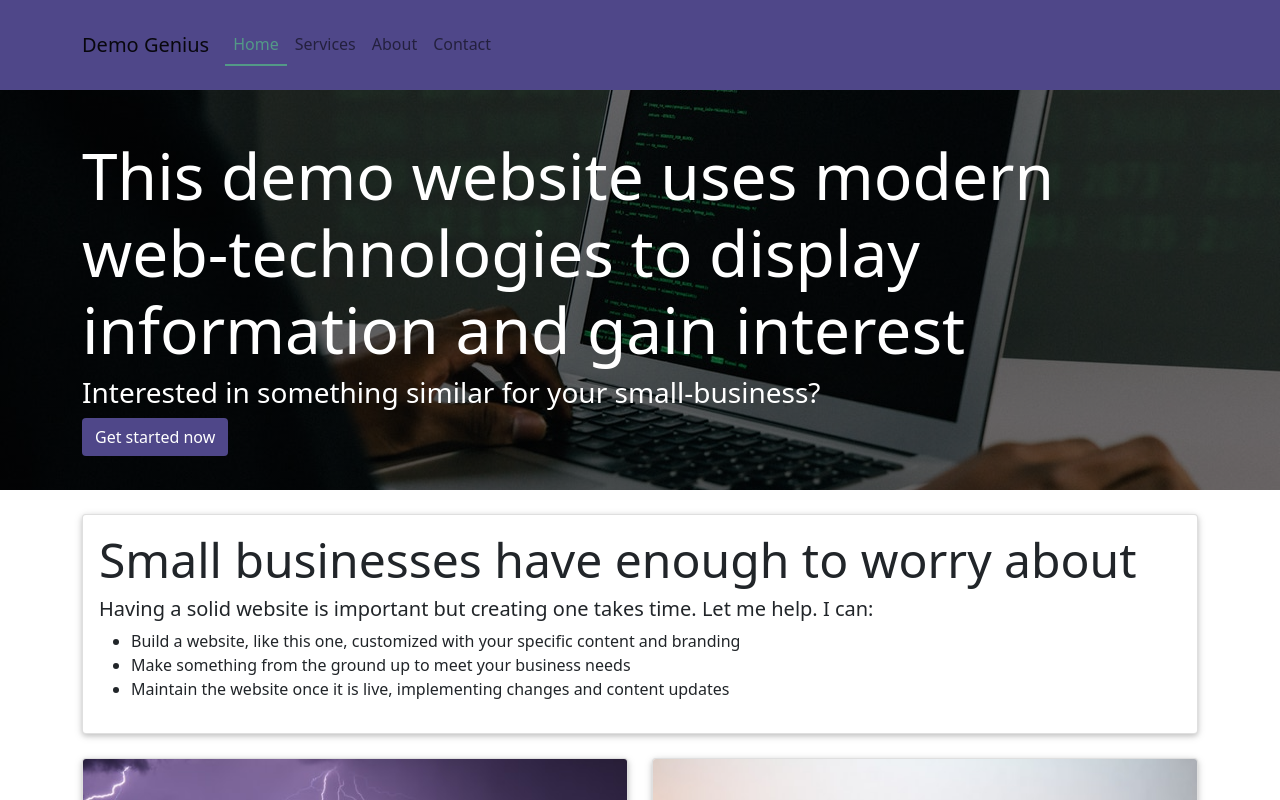
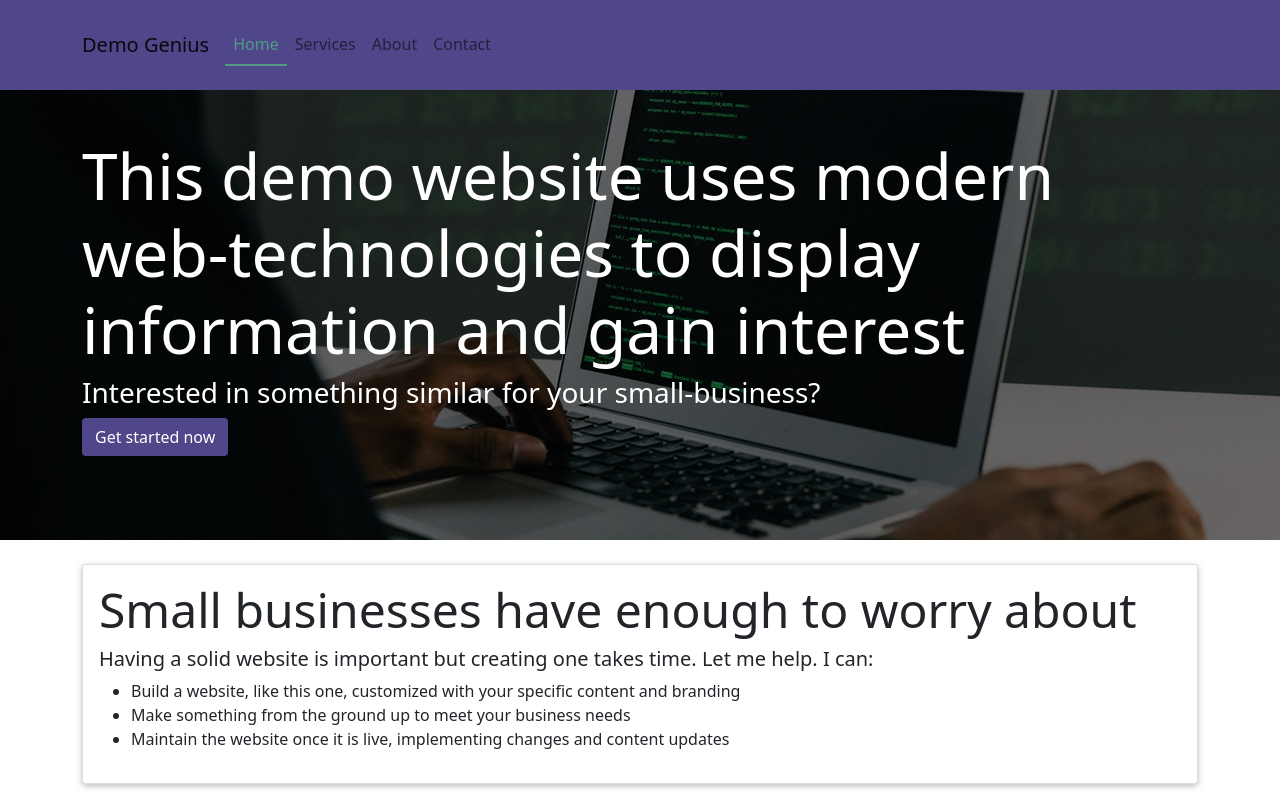
Before and after one commit to gmmurray/demo-genius, a Next.js app: page / in a window 1280 px wide. Shown: the top 800 px of the page. Built offline with nearby package versions, Linux system fonts and the light colour scheme.

Commit message:
fixed text sizing issue on smaller devices

```diff
--- a/components/shared/pageHeader/PageHeader.tsx
+++ b/components/shared/pageHeader/PageHeader.tsx
@@ -61,7 +61,7 @@ const PageHeader: FC<PageHeaderProps> = ({
 
     return (
         <div className={className}>
-            <Container className="mt-5">{renderContent()}</Container>
+            <Container className="mt-3 mt-md-5">{renderContent()}</Container>
         </div>
     );
 };
--- a/styles/main.scss
+++ b/styles/main.scss
@@ -63,7 +63,7 @@
         background-repeat: no-repeat;
         height: 350px;
         &__jumbotron {
-            height: 400px;
+            height: 450px;
             &--home {
                 @include header-background-image('home.jpg');
             }
```
